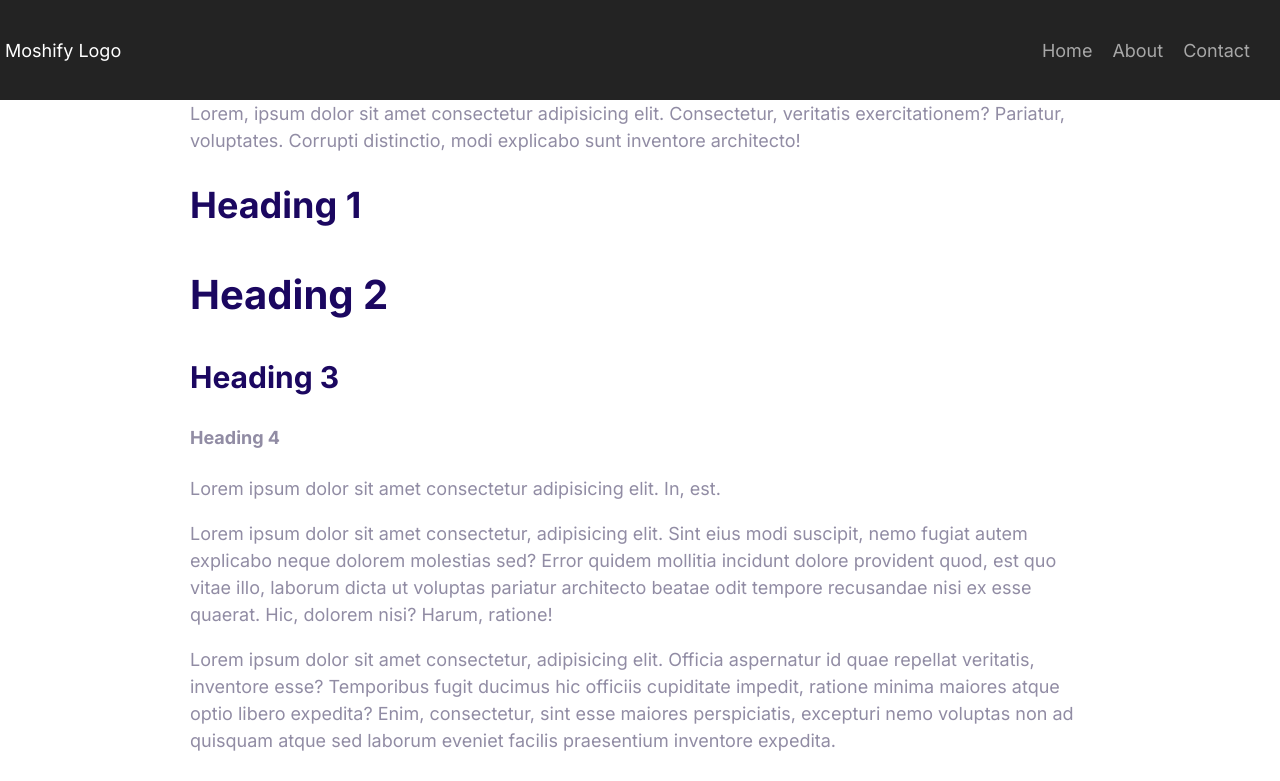
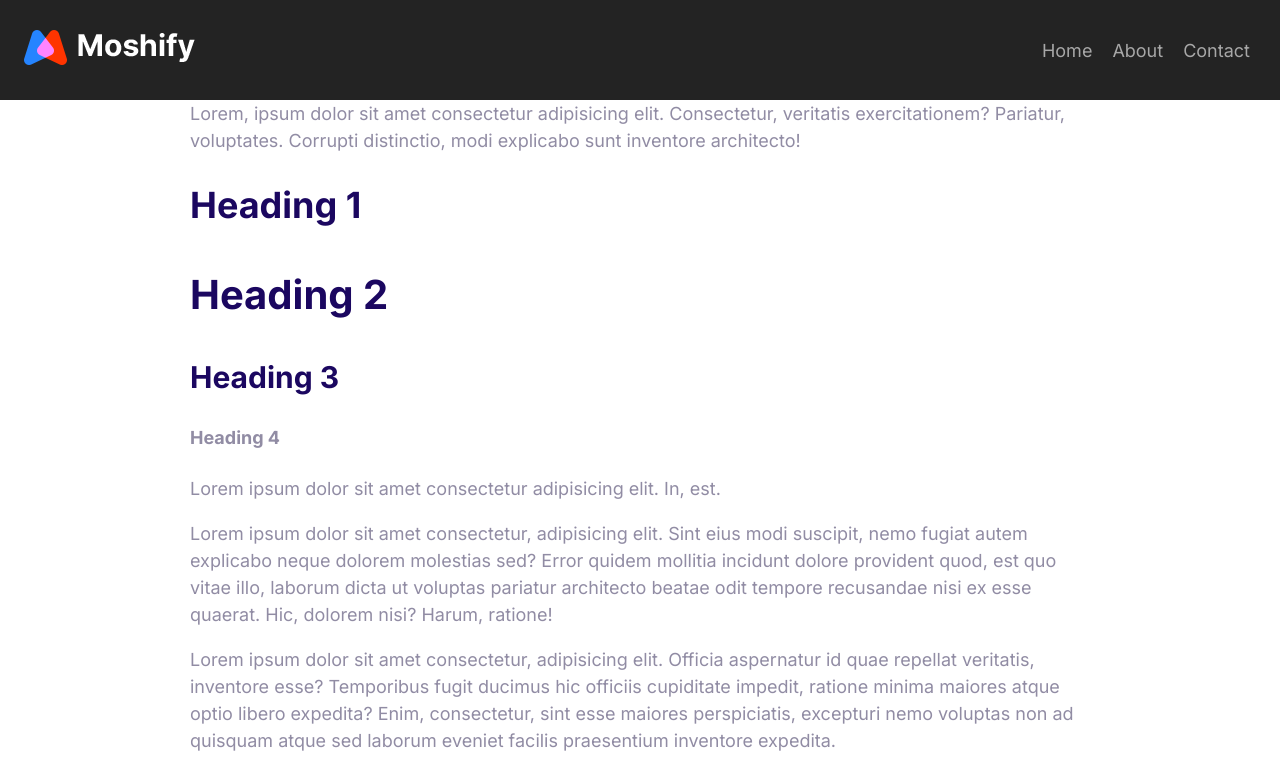
Before and after one commit to ajchariss/moshdev, a website built with Parcel: page index.html in a window 1280 px wide. Shown: the top 781 px of the page. Built offline with nearby package versions, Linux system fonts and the light colour scheme.

Commit message:
add new logo

```diff
--- a/index.html
+++ b/index.html
@@ -15,7 +15,9 @@
 <body>
 <div class="wrapper">
     <header class="page-header grid grid-1x2">
-        <div class="logo">Moshify Logo</div>
+        <div class="logo">
+            <img src="images/logo.png" alt="">
+        </div>
         <div class="mainmenu">
             <ul class="menu">
                 <li class="menu-item"><a href="/">Home</a></li>
```
Also changed, not shown: images/logo.png (added).
